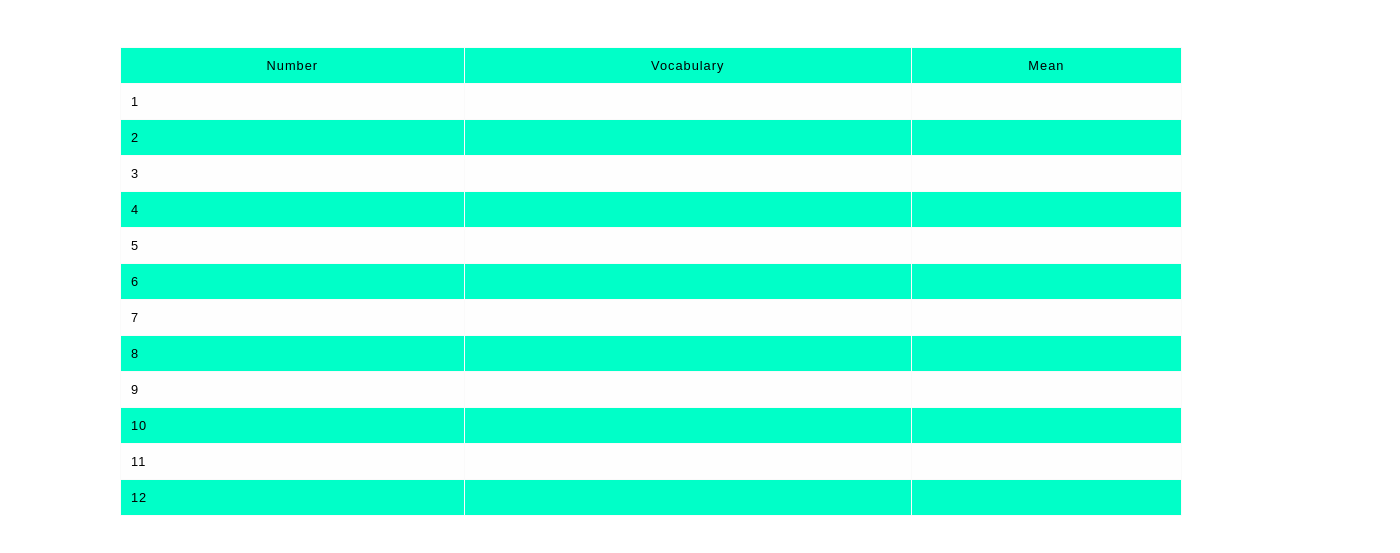
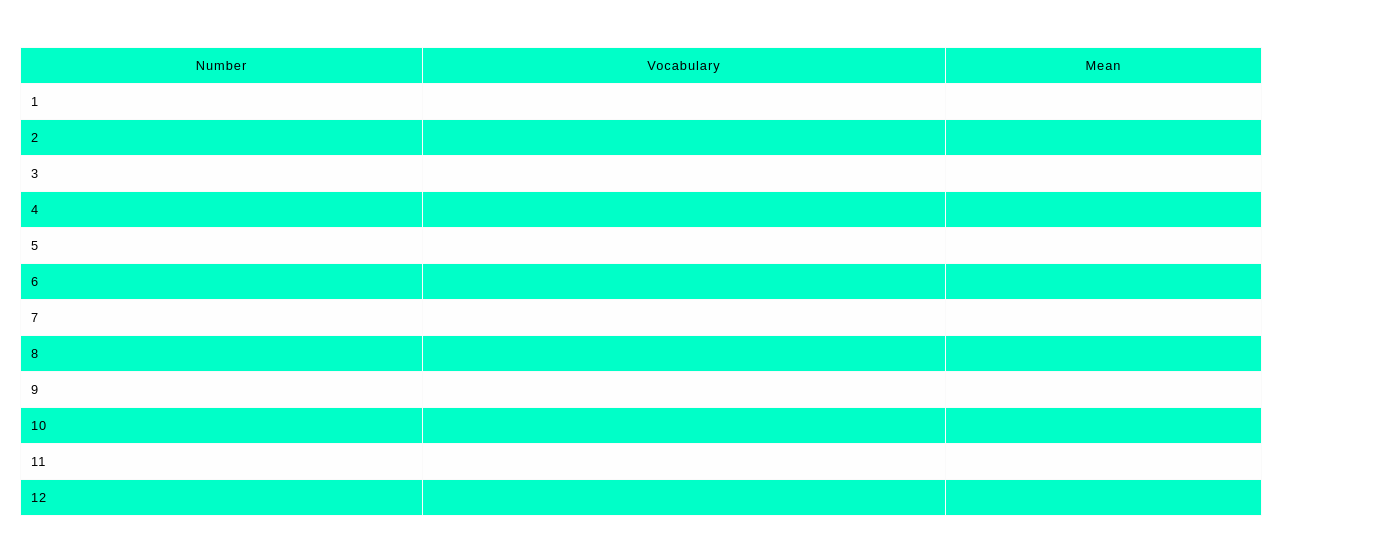
Before and after one commit to WeeraphatPhimsan/XML_Project, a plain HTML site: page list.html in a window 1280 px wide. Shown: the part 211-764 px from the top of the page, 1400 px wide, since content can reach past the window. Drawn offline with Linux system fonts and the light colour scheme; files whose address does not match are found by name.

Commit message:
Update list.html

```diff
--- a/list.html
+++ b/list.html
@@ -44,7 +44,7 @@
                       </div>
                     </div></div></div>
 
-        <div class="slideshow_wrapper">
+        <div class="slideshow_wrapper2">
             <div class="slideshow1">
                 <div class="slide_one slide">
                         <table class="table">
```
